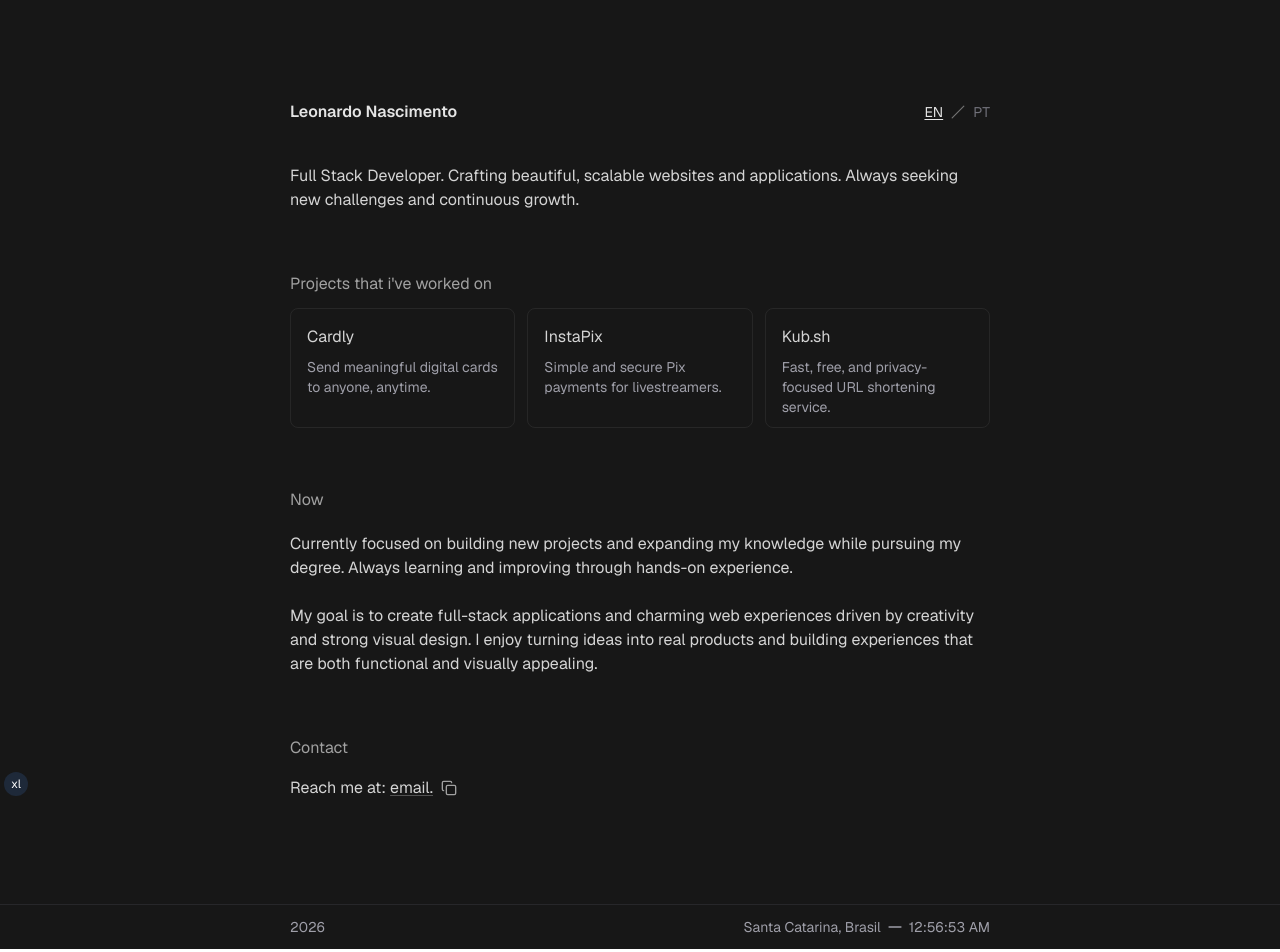
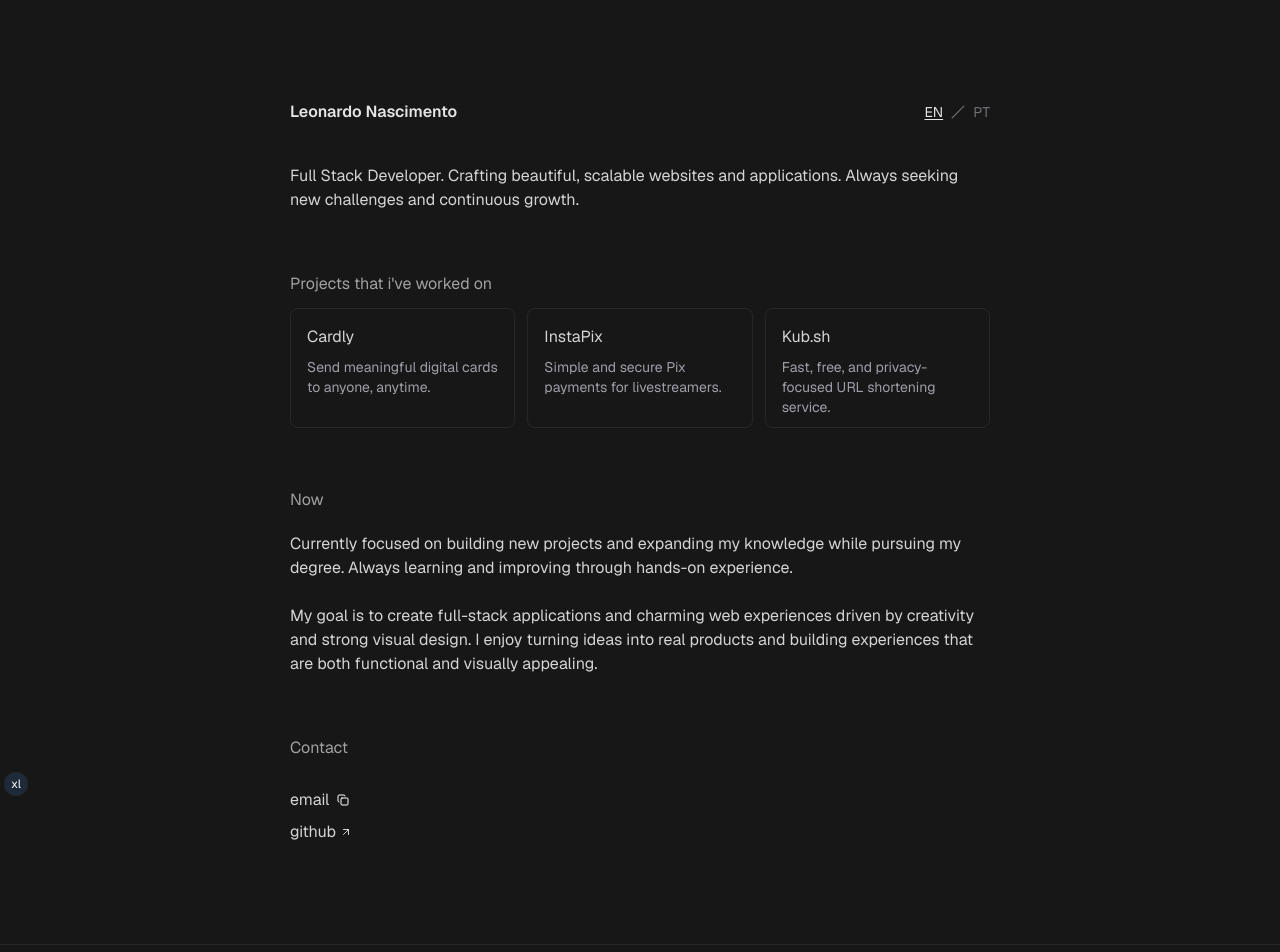
Before and after one commit to leonardonasc/portfolio, a Next.js app: page / in a window 1280 px wide. Shown: the top 952 px of the page. Built offline with nearby package versions, Linux system fonts and the light colour scheme.

Commit message:
temp fixes

```diff
--- a/src/components/content.tsx
+++ b/src/components/content.tsx
@@ -1,6 +1,6 @@
 "use client";
 
-import { Slash } from "lucide-react";
+import { ArrowUpRight, GithubIcon, Slash } from "lucide-react";
 import CopyMail from "./copy-mail";
 import Projects from "./projects";
 import { useState } from "react";
@@ -58,7 +58,7 @@ export default function Content() {
                     <div className="flex gap-x-2 text-neutral-500 items-center text-sm">
                         <span className="hover:text-neutral-200 hover:underline cursor-pointer underline-offset-2" onClick={() => setLanguage("en")}
                             style={{ textDecoration: language === "en" ? "underline" : "none", color: language === "en" ? "#e5e5e5" : "#71717a" }}
-                            >EN</span>
+                        >EN</span>
                         <Slash size={14} />
                         <span className="hover:text-neutral-200 hover:underline cursor-pointer underline-offset-2" onClick={() => setLanguage("pt")} style={{ textDecoration: language === "pt" ? "underline" : "none", color: language === "pt" ? "#e5e5e5" : "#71717a" }}>PT</span>
                     </div>
@@ -84,10 +84,10 @@ export default function Content() {
             </div>
 
             <div className="flex flex-col gap-y-1">
-                <h3 className="mb-2 text-md text-neutral-400">{translations[language].contactTitle}</h3>
-                <div className="flex flex-row items-center">
-                    <p>{translations[language].contact}</p>
+                <h3 className="mb-6 text-md text-neutral-400">{translations[language].contactTitle}</h3>
+                <div className="flex flex-col items-start">
                     <CopyMail />
+                    <p className="flex items-center gap-x-2 mt-2"><a style={{ display: "flex", alignItems: "center", gap: "0.25rem" }} href="https://github.com/leonardonasc" target="_blank" className="hover:underline underline-offset-2">github <ArrowUpRight size={12} /></a></p>
                 </div>
             </div>
 
--- a/src/components/copy-mail.tsx
+++ b/src/components/copy-mail.tsx
@@ -1,6 +1,6 @@
 "use client";
 
-import { Copy, CopyCheck } from "lucide-react";
+import { Copy, CopyCheck, Mail } from "lucide-react";
 import { useState } from "react";
 
 export default function CopyMail() {
@@ -13,28 +13,24 @@ export default function CopyMail() {
     const email = `${user}${at}${domain}`;
 
     return (
-        <div className="relative group p-1 flex justify-center items-center rounded-sm">
+        <div className="relative group flex justify-center items-center rounded-sm">
             <button
                 onClick={() => {
                     navigator.clipboard.writeText(email);
                     setCopy(true);
                     setTimeout(() => setCopy(false), 2000);
                 }}
-                className="hover:cursor-pointer flex gap-x-2 items-center"
+                className="hover:cursor-pointer flex items-center"
                 aria-label="Copy email"
             >
-                <span className="underline underline-offset-2 decoration-neutral-600 decoration-1">email.</span>
-                <span
-                    className={`flex items-center gap-x-1 ${copy ? "text-green-600" : "text-neutral-400 hover:text-neutral-200"}`}
-                >
-                    {copy ? <CopyCheck size={16} /> : <Copy size={16} />}
-                </span>
+                <span className="underline-offset-2 decoration-neutral-600 decoration-1 flex gap-x-2 items-center"><p>email </p> <Copy className="text-white" size={12} /></span>
+
 
             </button>
 
-            <span className="pointer-events-none absolute -top-8 left-1/2 -translate-x-1/2 whitespace-nowrap rounded border border-neutral-700/30 px-2 py-1 text-xs text-neutral-200 opacity-0 transition-opacity duration-200 group-hover:opacity-100">
+            {/* <span className="pointer-events-none absolute -top-8 left-1/2 -translate-x-1/2 whitespace-nowrap rounded ml-1 px-2 py-1 text-xs text-neutral-200 opacity-0 transition-opacity duration-200 group-hover:opacity-100">
                 {copy ? "Email copied" : "Copy email"}
-            </span>
+            </span> */}
 
         </div>
     );
```
